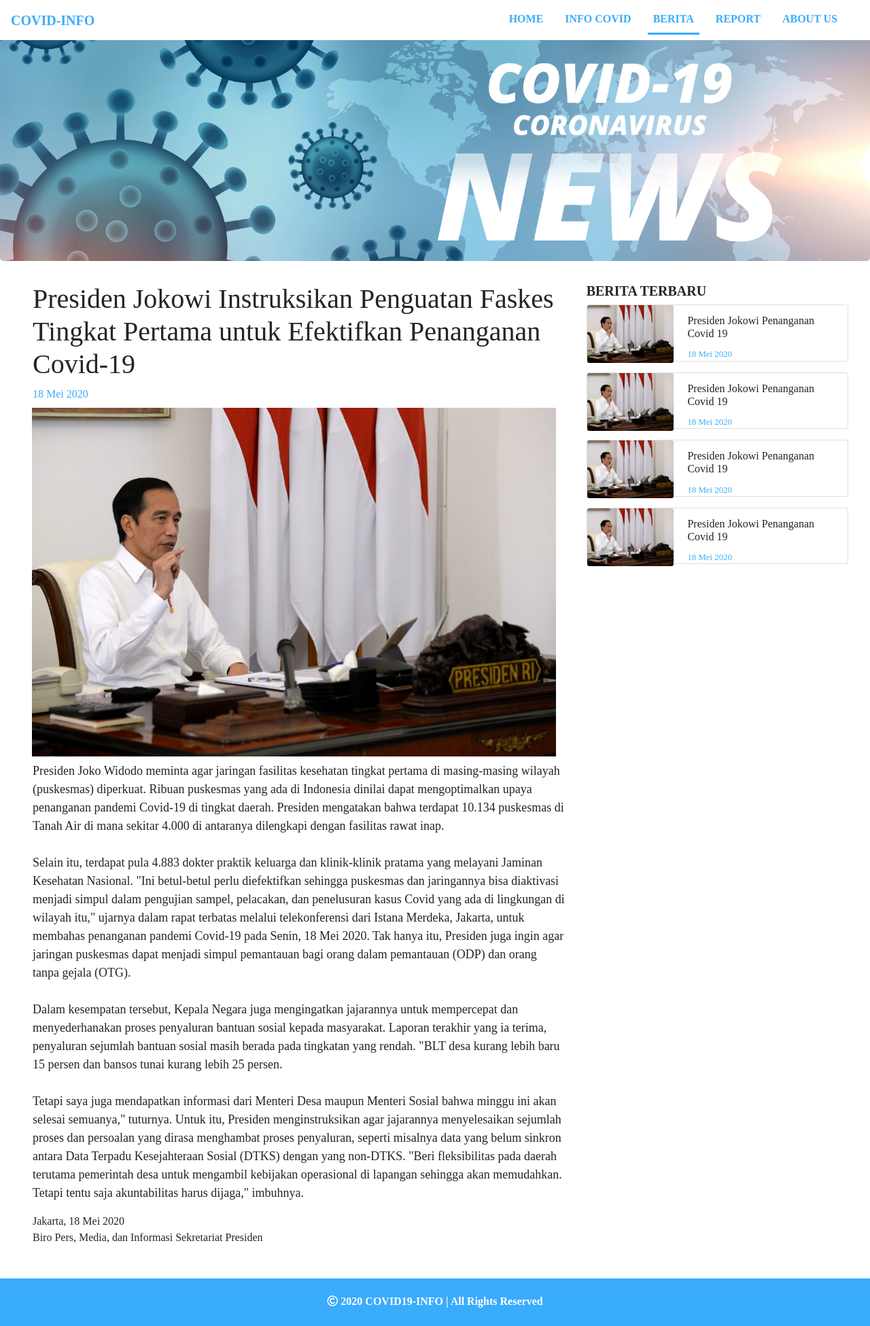
After one commit to IrhamGhani22/WebCovid19, a Laravel app: page /detailBerita in a window 1280 px wide. The commit adds this page. Shown: the whole page at 68% size. Run offline with Laravel 8, Linux system fonts and the light colour scheme.

Commit message:
Tampilan Detail Berita

```diff
--- /dev/null
+++ b/public/css/detailBerita.css
@@ -0,0 +1,170 @@
+body {
+    font-family: Century Gothic;
+}
+
+
+/* CSS Navbar */
+
+.navbar {
+    background-color: #ffffff;
+}
+
+.navbar-light .navbar-nav .nav-link {
+    color: #39acfc;
+}
+
+a {
+    color: #39acfc;
+}
+
+a:hover {
+    color: #007abb;
+}
+
+.navbar-brand {
+    font-weight: bold;
+    color: #39acfc;
+}
+
+.btn-login {
+    background: #39acfc;
+    border-radius: 5px;
+}
+
+.navbar-toggler {
+    color: #39acfc;
+}
+
+
+/* CSS Background Home */
+
+.bg-berita {
+    background-image: url('/assets/image/bg-berita.jpg');
+    background-repeat: no-repeat;
+    width: 100%;
+    height: 67%;
+    background-size: 100%;
+    z-index: -1;
+    margin-top: -6%;
+    padding-bottom: 31%;
+}
+
+
+/* Active */
+
+.aktif {
+    border-bottom: 3px solid #39acfc;
+}
+
+
+/* Efek Border dari Masuk Kemudian Keluar*/
+
+.sliding-underline {
+    display: inline-block;
+    position: relative;
+    padding-bottom: 3px;
+}
+
+.sliding-underline:before {
+    content: '';
+    display: block;
+    position: absolute;
+    left: 0;
+    bottom: 0;
+    height: 3px;
+    width: 0;
+    transition: width 0s ease, background .5s ease;
+}
+
+.sliding-underline:after {
+    content: '';
+    display: block;
+    position: absolute;
+    right: 0;
+    bottom: 0;
+    height: 3px;
+    width: 0;
+    background: #39acfc;
+    transition: width .5s ease;
+}
+
+.sliding-underline:hover:before {
+    width: 100%;
+    background: #39acfc;
+    transition: width .5s ease;
+}
+
+.sliding-underline:hover:after {
+    width: 100%;
+    background: transparent;
+    transition: all 0s ease;
+}
+
+
+/* CSS Content Berita */
+
+.content {
+    width: 95%;
+}
+
+.tanggal {
+    color: #39acfc;
+}
+
+.btn-warna {
+    color: #ffffff;
+    background: #39acfc;
+    font-weight: bold;
+    border-radius: 20px;
+}
+
+.btn-warna:hover {
+    color: #ffffff;
+    background: #39acfc;
+    font-weight: bold;
+}
+
+.input-group {
+    width: 96%;
+}
+
+.input-group-text {
+    color: #ffffff;
+    background: #39acfc;
+    border: 1px solid #39acfc;
+}
+
+.isi-berita {
+    font-size: 18px;
+}
+
+.card-side {
+    height: 5.9%;
+}
+
+.h6 {
+    margin-top: -7px;
+}
+
+
+/* .sider {
+    position: fixed;
+    margin-top: -150px;
+    top: 590px;
+    left: 880px;
+} */
+
+footer {
+    width: 100%;
+    height: 70px;
+    background: #39acfc;
+}
+
+.copyright {
+    display: flex;
+    justify-content: center;
+    align-items: center;
+    color: white;
+    padding-top: 2%;
+    margin-top: 2%;
+}
--- /dev/null
+++ b/resources/views/detailBerita.blade.php
@@ -0,0 +1,116 @@
+@extends('layout.template')
+
+@section('title', 'Detail Berita Corona')
+
+@section('style')
+  <link rel="stylesheet" href="{{ URL::asset('/css/detailBerita.css')}}">
+@endsection
+
+@section('berita' , 'aktif')
+
+@section('home'   , 'sliding-underline')
+@section('info'   , 'sliding-underline')
+@section('about'  , 'sliding-underline')
+@section('report' , 'sliding-underline')
+@section('container')
+
+<div class="jumbotron bg-berita"></div>
+
+<div class=" content mb-5 ml-auto mr-auto ">
+
+    <div class="row">
+        <div class="col-md-8">
+            <h1 class="ml-3" >Presiden Jokowi Instruksikan Penguatan Faskes Tingkat Pertama untuk Efektifkan Penanganan Covid-19</h1>
+            <span class="ml-3 tanggal">18 Mei 2020</span>
+            <img src="{{ URL::asset('/assets/image/jokowi.jpeg')}}" class="container mt-2" alt="...">
+            <p class="ml-3 mt-2 isi-berita">Presiden Joko Widodo meminta agar jaringan fasilitas kesehatan tingkat pertama di masing-masing wilayah (puskesmas) diperkuat. Ribuan puskesmas yang ada di Indonesia dinilai dapat mengoptimalkan upaya penanganan pandemi Covid-19 di tingkat daerah.
+
+                Presiden mengatakan bahwa terdapat 10.134 puskesmas di Tanah Air di mana sekitar 4.000 di antaranya dilengkapi dengan fasilitas rawat inap. <br><br> Selain itu, terdapat pula 4.883 dokter praktik keluarga dan klinik-klinik pratama yang melayani Jaminan Kesehatan Nasional.
+
+                "Ini betul-betul perlu diefektifkan sehingga puskesmas dan jaringannya bisa diaktivasi menjadi simpul dalam pengujian sampel, pelacakan, dan penelusuran kasus Covid yang ada di lingkungan di wilayah itu," ujarnya dalam rapat terbatas melalui telekonferensi dari Istana Merdeka, Jakarta, untuk membahas penanganan pandemi Covid-19 pada Senin, 18 Mei 2020.
+
+                Tak hanya itu, Presiden juga ingin agar jaringan puskesmas dapat menjadi simpul pemantauan bagi orang dalam pemantauan (ODP) dan orang tanpa gejala (OTG).<br><br>
+
+                Dalam kesempatan tersebut, Kepala Negara juga mengingatkan jajarannya untuk mempercepat dan menyederhanakan proses penyaluran bantuan sosial kepada masyarakat. Laporan terakhir yang ia terima, penyaluran sejumlah bantuan sosial masih berada pada tingkatan yang rendah.
+
+                "BLT desa kurang lebih baru 15 persen dan bansos tunai kurang lebih 25 persen.<br><br> Tetapi saya juga mendapatkan informasi dari Menteri Desa maupun Menteri Sosial bahwa minggu ini akan selesai semuanya," tuturnya.
+
+                Untuk itu, Presiden menginstruksikan agar jajarannya menyelesaikan sejumlah proses dan persoalan yang dirasa menghambat proses penyaluran, seperti misalnya data yang belum sinkron antara Data Terpadu Kesejahteraan Sosial (DTKS) dengan yang non-DTKS.
+
+                "Beri fleksibilitas pada daerah terutama pemerintah desa untuk mengambil kebijakan operasional di lapangan sehingga akan memudahkan. Tetapi tentu saja akuntabilitas harus dijaga," imbuhnya.
+            </p>
+            <span class="ml-3">Jakarta, 18 Mei 2020</span><br>
+            <span  class="ml-3">Biro Pers, Media, dan Informasi Sekretariat Presiden</span>
+        </div>
+        <div class="col-md-4 ">
+            <h5 class="font-weight-bold">BERITA TERBARU</h5>
+            <div class="card card-side mb-3 mt-2">
+                <div class="row no-gutters">
+                  <div class="col-md-4">
+                    <img src="{{ URL::asset('/assets/image/jokowi.jpeg')}}" class="card-img" alt="...">
+                  </div>
+                  <div class="col-md-8">
+                    <div class="card-body">
+                      <div class="h6">Presiden Jokowi Penanganan Covid 19</div>
+                      <span class="tanggal"><small>18 Mei 2020</small></span>
+                    </div>
+                  </div>
+                </div>
+            </div>
+            <div class="card card-side mb-3 mt-2">
+                <div class="row no-gutters">
+                  <div class="col-md-4">
+                    <img src="{{ URL::asset('/assets/image/jokowi.jpeg')}}" class="card-img" alt="...">
+                  </div>
+                  <div class="col-md-8">
+                    <div class="card-body">
+                      <div class="h6">Presiden Jokowi Penanganan Covid 19</div>
+                      <span class="tanggal"><small>18 Mei 2020</small></span>
+                    </div>
+                  </div>
+                </div>
+            </div>
+            <div class="card card-side mb-3 mt-2">
+                <div class="row no-gutters">
+                  <div class="col-md-4">
+                    <img src="{{ URL::asset('/assets/image/jokowi.jpeg')}}" class="card-img" alt="...">
+                  </div>
+                  <div class="col-md-8">
+                    <div class="card-body">
+                      <div class="h6">Presiden Jokowi Penanganan Covid 19</div>
+                      <span class="tanggal"><small>18 Mei 2020</small></span>
+                    </div>
+                  </div>
+                </div>
+            </div>
+            <div class="card card-side mb-3 mt-2">
+                <div class="row no-gutters">
+                  <div class="col-md-4">
+                    <img src="{{ URL::asset('/assets/image/jokowi.jpeg')}}" class="card-img" alt="...">
+                  </div>
+                  <div class="col-md-8">
+                    <div class="card-body">
+                      <div class="h6">Presiden Jokowi Penanganan Covid 19</div>
+                      <span class="tanggal"><small>18 Mei 2020</small></span>
+                    </div>
+                  </div>
+                </div>
+            </div>
+        </div>
+    </div>
+</div>
+
+<footer>
+    <div class="container">
+        <div class="row copyright">
+            <p class="font-weight-bold "><i class=" far fa-copyright "></i> 2020 COVID19-INFO | All Rights Reserved </p>
+        </div>
+    </div>
+</footer>
+
+@endsection
+
+
+@section('script')
+    <script src="{{ URL::asset('/js/detailBerita.js')}}"></script>
+@endsection
--- a/routes/web.php
+++ b/routes/web.php
@@ -39,6 +39,10 @@ Route::get('/berita', function () {
     return view('berita');
 });
 
+Route::get('/detailBerita', function () {
+    return view('detailBerita');
+});
+
 Route::get('/dashboardAdmin', function () {
     return view('dashboardAdmin');
 });
```
Also changed, not shown: app/Http/Controllers/RujukController.php (+15 -12 lines), resources/views/berita.blade.php (+6 -6 lines), public/js/detailBerita.js (added).
